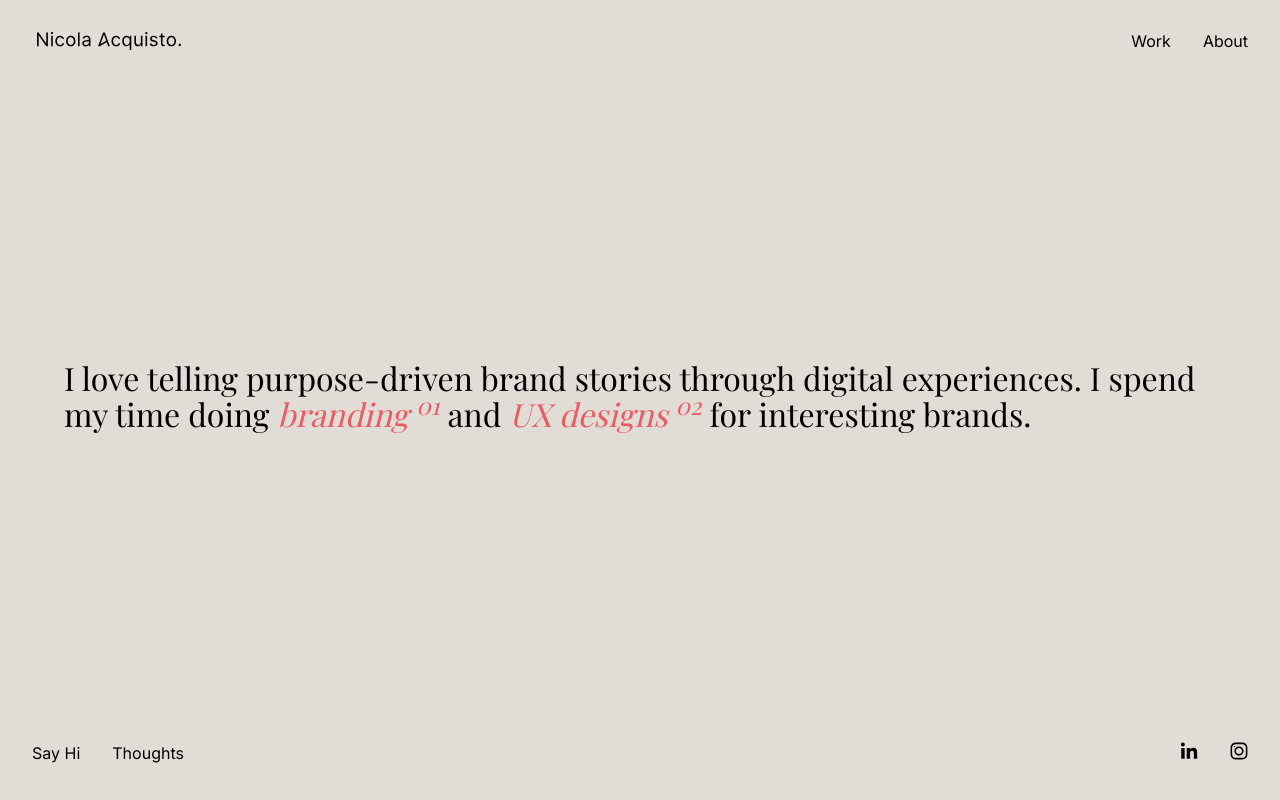
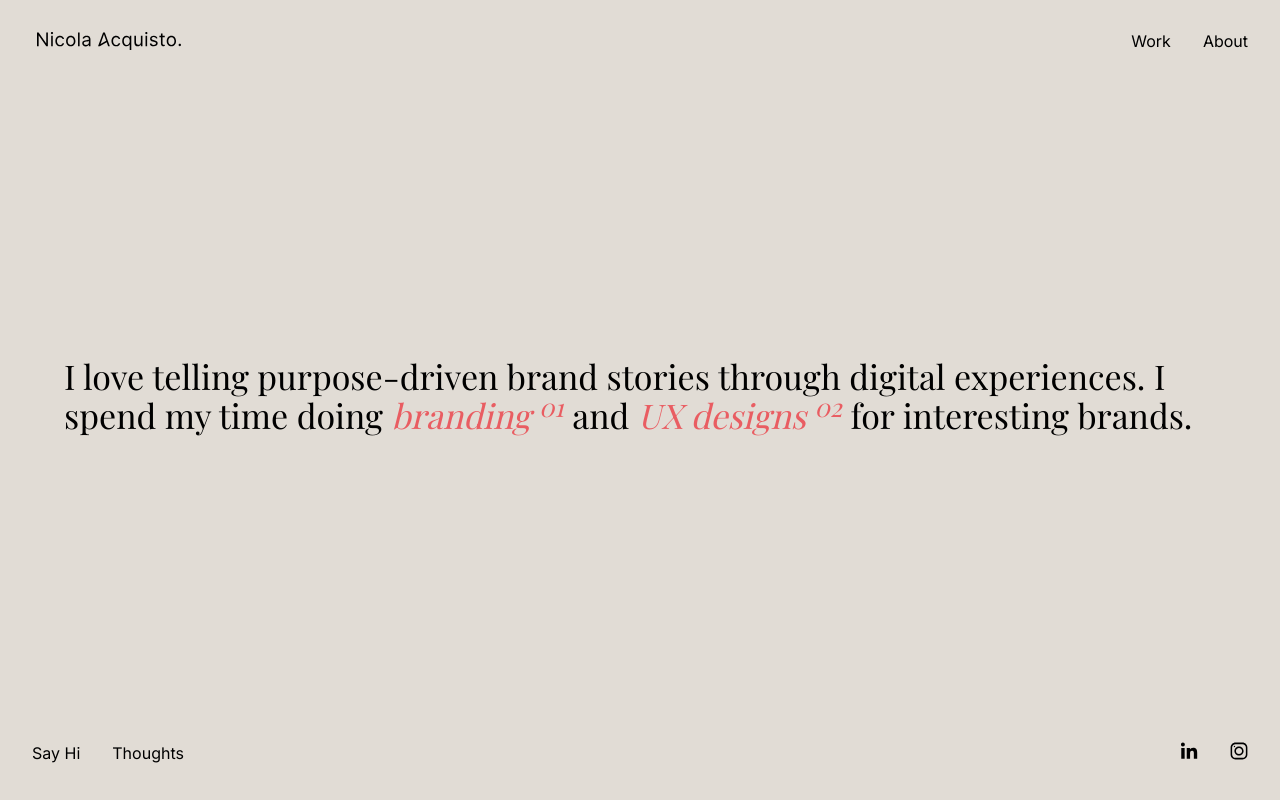
Before and after one commit to dainemawer/nicolaacquisto, a Next.js app: page /home in a window 1280 px wide. Built offline with nearby package versions, Linux system fonts and the light colour scheme; a web font is replaced by a local one.

Commit message:
Updated font

```diff
--- a/components/Banner/Banner.styled.js
+++ b/components/Banner/Banner.styled.js
@@ -18,6 +18,10 @@ export const Title = styled.h1`
     padding: 0 2rem;
   }
 
+  @media (min-width: 1024px) {
+    font-size: 2.125rem;
+  }
+
   @media (min-width: 1281px) {
     font-size: 3rem;
   }
```
